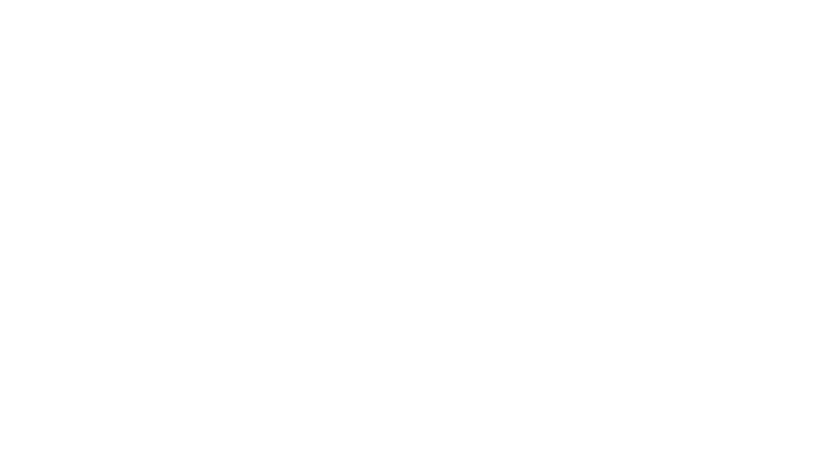
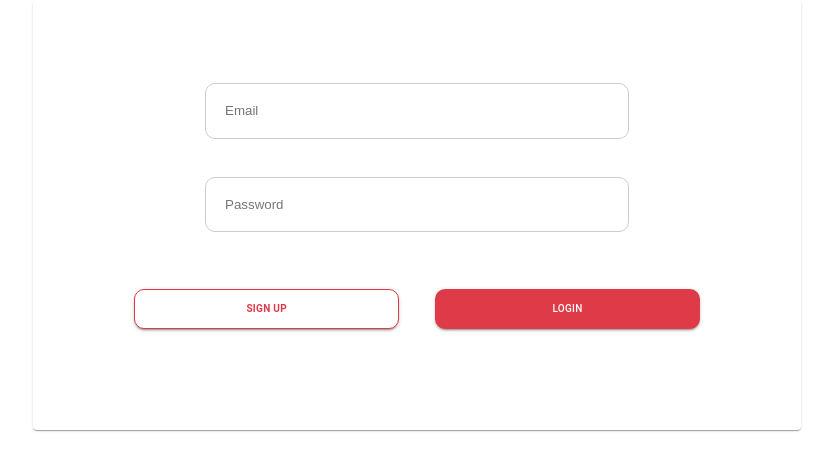
Before and after one commit to BCIT-SSD-2020-21/industry-project-checkmarks, a React (Create React App) app: page /login in a window 1280 px wide. Shown: the top 470 px of the page, without its empty margins (223-1056 px from the left). Built offline with nearby package versions, Linux system fonts and the light colour scheme.

Commit message:
create form component

```diff
--- a/src/App.js
+++ b/src/App.js
@@ -1,6 +1,7 @@
 import React from 'react';
 import { BrowserRouter as Router, Route, Switch } from 'react-router-dom';
 import Register from '../src/layouts/Register';
+import Login from '../src/components/Login';
 
 export default function App() {
     return (
@@ -9,6 +10,9 @@ export default function App() {
                 <Route path="/Register">
                     <Register />
                 </Route>
+                <Route path="/login">
+                    <Login />
+                </Route>
             </Switch>
         </Router>
     );
--- /dev/null
+++ b/src/components/Login.js
@@ -0,0 +1,126 @@
+import React, { useState } from 'react';
+import { makeStyles } from '@material-ui/core/styles';
+import { Button, FormControl, Card } from '@material-ui/core';
+import Alert from '@material-ui/lab/Alert';
+import { useHistory } from 'react-router-dom';
+
+export default function IndividualForm({ user, setUser }) {
+    const classes = useStyles();
+    const history = useHistory();
+
+    const [email, setEmail] = useState('');
+    const [password, setPassword] = useState('');
+
+    //handle register as individual
+    const handleLogin = async (event) => {
+        event.preventDefault();
+        alert('Successfully login');
+    };
+
+    //handle handle SignUp
+    const handleSignUp = async (event) => {
+        event.preventDefault();
+        history.push('/Register');
+    };
+
+    return (
+        <div className={classes.root}>
+            <Card className={classes.card}>
+                <FormControl fullWidth={true}>
+                    <input
+                        className={classes.input}
+                        placeholder="Email"
+                        type="email"
+                        value={email}
+                        autoComplete="on"
+                        onChange={(e) =>
+                            setEmail({
+                                email: e.target.value,
+                            })
+                        }
+                    />
+                </FormControl>
+                <FormControl fullWidth={true}>
+                    <input
+                        className={classes.input}
+                        placeholder="Password"
+                        type="password"
+                        value={password}
+                        autoComplete="on"
+                        onChange={(e) =>
+                            setPassword({
+                                password: e.target.value,
+                            })
+                        }
+                    />
+                </FormControl>
+                <div className={classes.submitButtonContainer}>
+                    <Button
+                        type="submit"
+                        variant="contained"
+                        onClick={handleSignUp}
+                        className={classes.signUpButton}
+                    >
+                        Sign Up
+                    </Button>
+                    <Button
+                        type="submit"
+                        variant="contained"
+                        className={classes.loginButton}
+                        onClick={handleLogin}
+                    >
+                        Login
+                    </Button>
+                </div>
+            </Card>
+        </div>
+    );
+}
+
+const useStyles = makeStyles((theme) => ({
+    root: {
+        display: 'flex',
+        justifyContent: 'center',
+        alignItems: 'center',
+    },
+    card: {
+        padding: '5%',
+        width: '50%',
+    },
+    input: {
+        width: '60%',
+        margin: '3% auto',
+        padding: '3%',
+        borderRadius: '10px',
+        '&:focus': {
+            outline: 'none',
+        },
+        border: '1px solid #ccc',
+    },
+    submitButtonContainer: {
+        display: 'flex',
+        alignItems: 'center',
+        justifyContent: 'center',
+        margin: '3%',
+    },
+    loginButton: {
+        backgroundColor: '#df3a48',
+        color: '#FFF',
+        width: '50%',
+        height: '40px',
+        margin: '3%',
+        borderRadius: '10px',
+        fontSize: '10px',
+    },
+    signUpButton: {
+        color: '#df3a48',
+        backgroundColor: '#FFF',
+        fontWeight: 'bold',
+        width: '50%',
+        height: '40px',
+        fontSize: '10px',
+        margin: '3%',
+        borderRadius: '10px',
+        border: '1px solid #df3a48',
+    },
+}));
```
Lines whose indentation alone changed are shown as unchanged.
